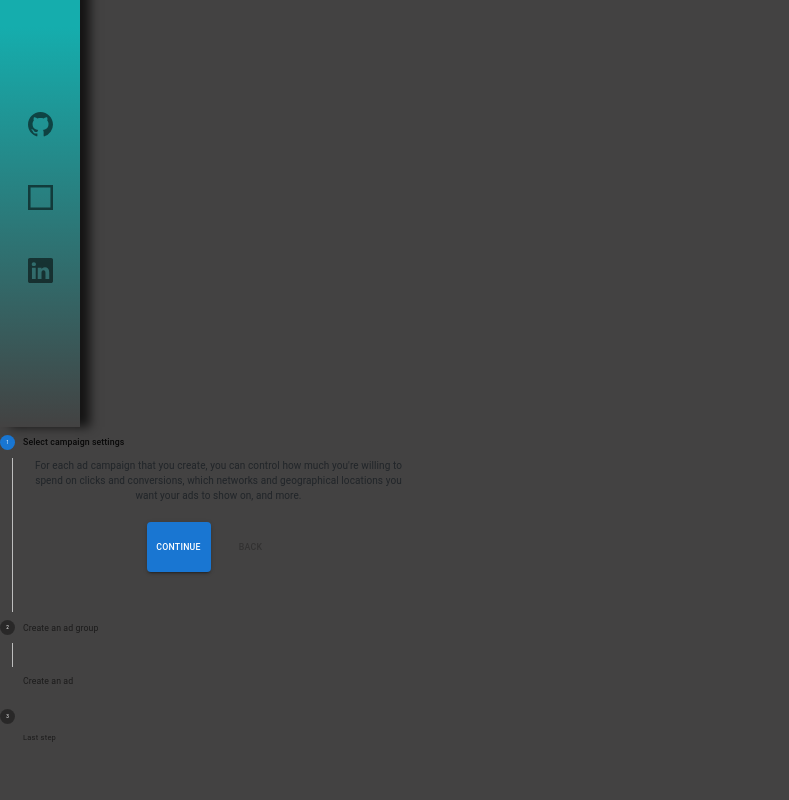
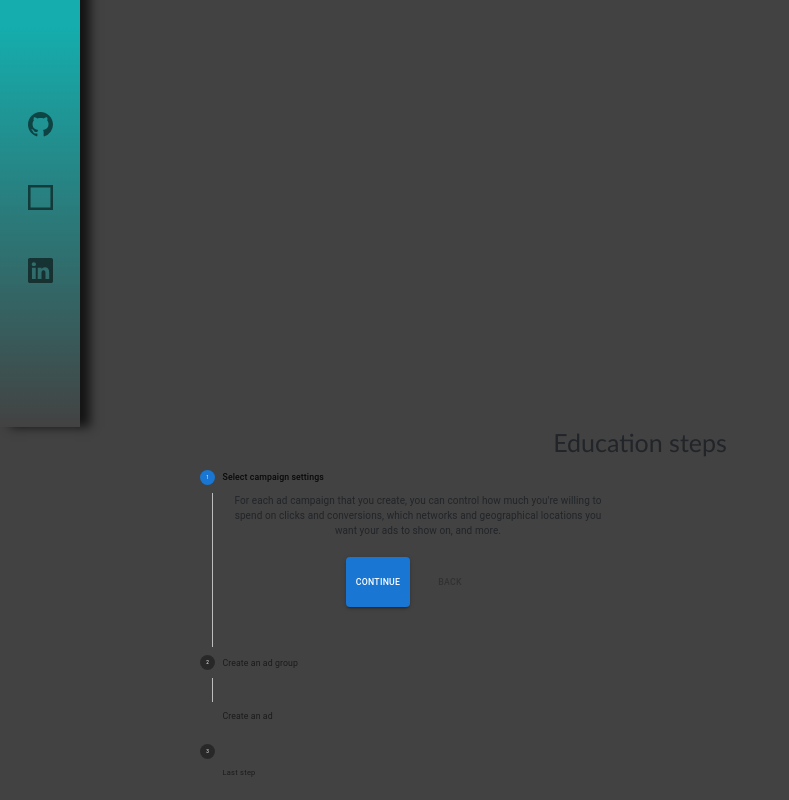
Before and after one commit to FerencBacso89/resume, a React (Vite) app: page /education in a window 1280 px wide. Shown: the part 373-1173 px from the top of the page, without its empty margins (0-789 px from the left). Before the commit the page ends 1138 px from the top, so only its background shows below. Built offline with nearby package versions, Linux system fonts and the light colour scheme.

Commit message:
Educate.jsx positioning start

```diff
--- a/src/Components/Educate/Educate.jsx
+++ b/src/Components/Educate/Educate.jsx
@@ -1,16 +1,4 @@
-// import React from 'react';
-// import "./educate.css";
-
-// function Educate() {
-//   return (
-//     <section className='eduStep container-fluid'>
-//       <h1 className='eduTitle'>Educate</h1>
-//       <div className='content'>
-
-//       </div>
-//     </section>
-//   )
-// }
+import './educate.css';
 import * as React from 'react';
 import Box from '@mui/material/Box';
 import Stepper from '@mui/material/Stepper';
@@ -58,6 +46,9 @@ export default function VerticalLinearStepper() {
   };
 
   return (
+    <>
+    <section className='eduStep container-fluid'>
+    <h1 className='eduTitle'>Education steps</h1>
     <Box sx={{ maxWidth: 400 }}>
       <Stepper activeStep={activeStep} orientation="vertical">
         {steps.map((step, index) => (
@@ -104,5 +95,7 @@ export default function VerticalLinearStepper() {
         </Paper>
       )}
     </Box>
+    </section>
+</>
   );
 }
--- a/src/Components/Educate/educate.css
+++ b/src/Components/Educate/educate.css
@@ -0,0 +1,16 @@
+ /* Extra small devices (portrait phones, less than 576px) */
+ @media (max-width: 575.98px) {  }
+
+ /* Small devices (landscape phones, less than 768px) */
+@media (max-width: 767.98px) {  }
+
+ /* Medium devices (tablets, less than 992px) */
+@media (max-width: 991.98px) {  }
+
+ /* Large devices (desktops, less than 1200px) */
+@media (min-width:1200px) {
+    .eduStep{
+    max-width: 70vw;
+
+    }
+}
```
